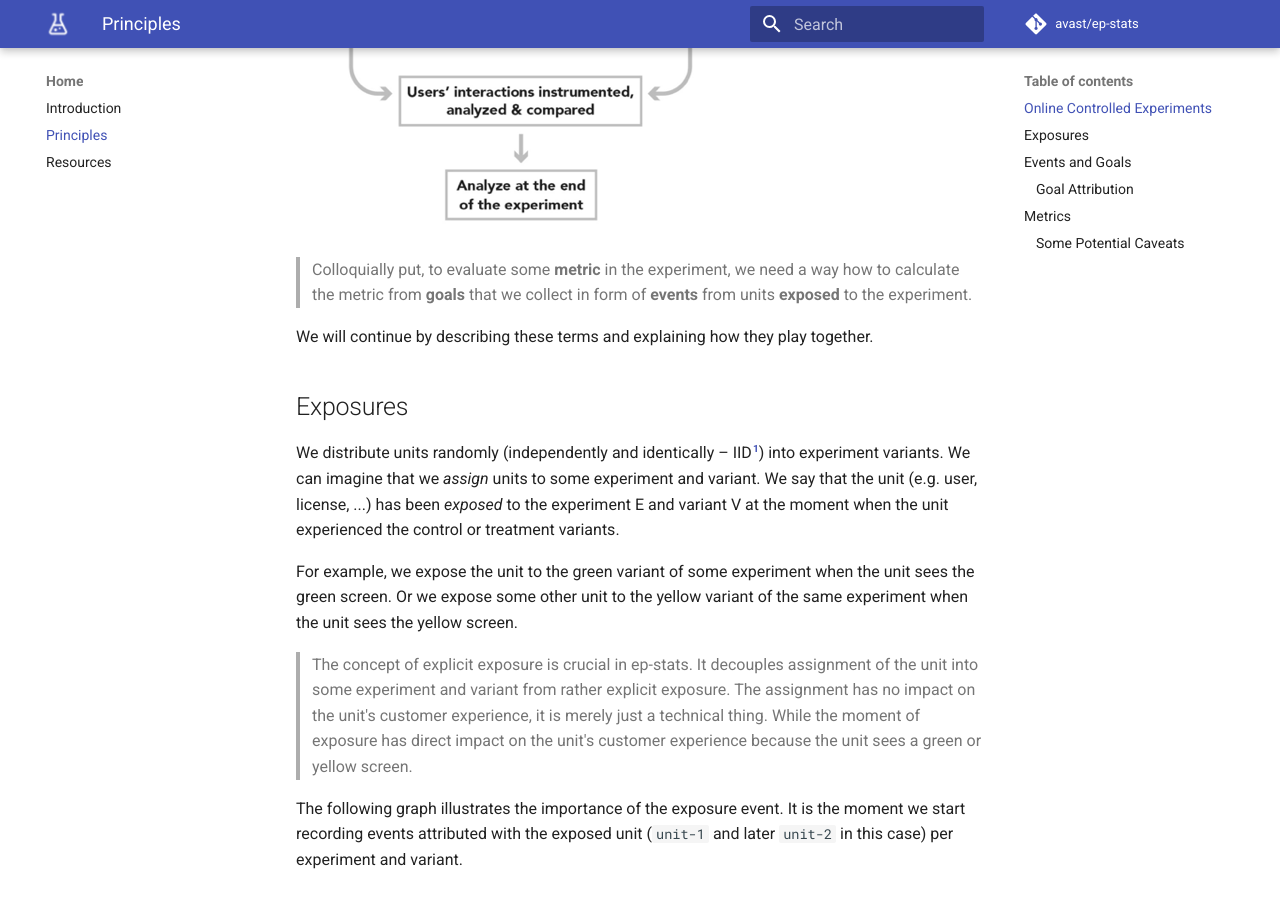
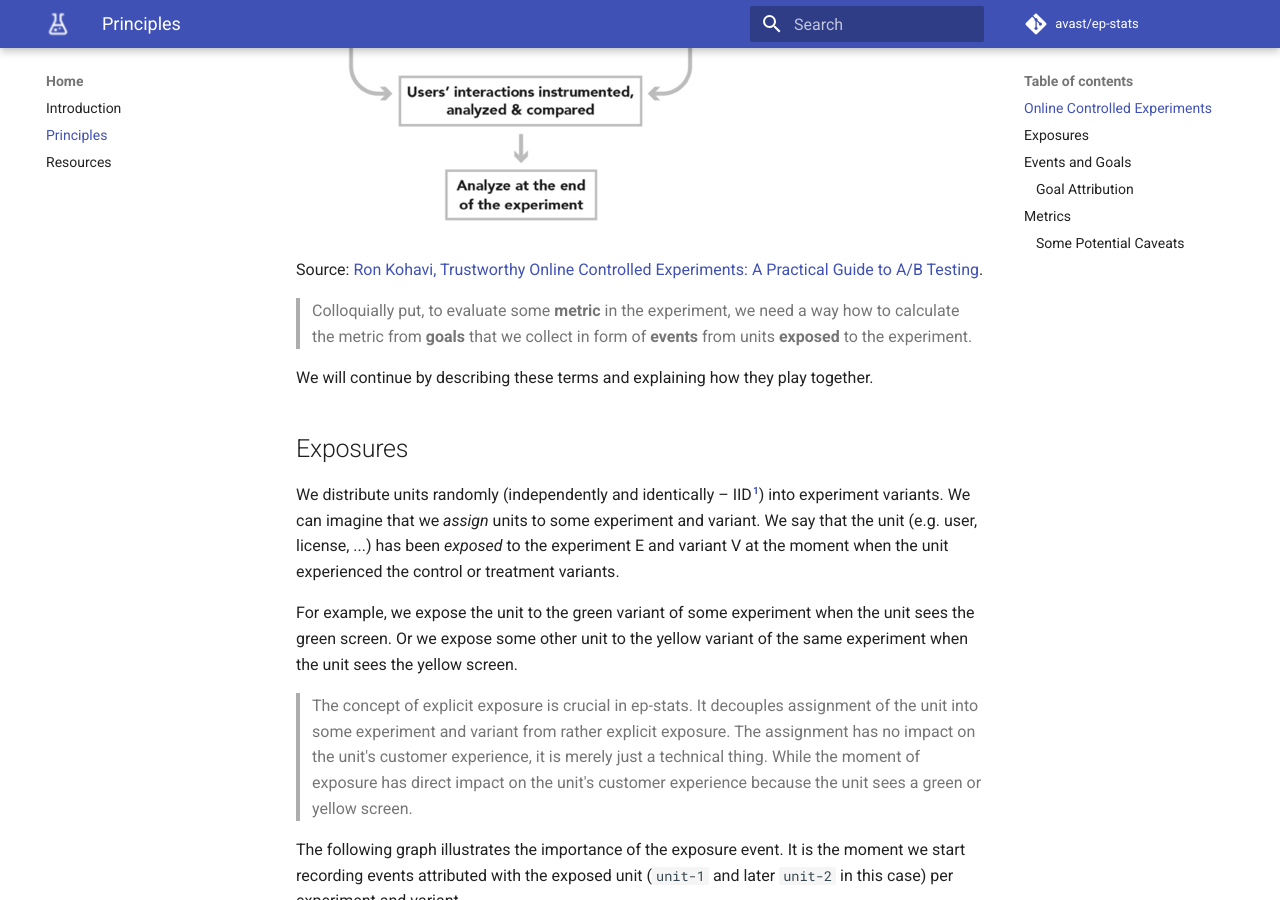
Before and after one commit to avast/ep-stats, an MkDocs documentation site: the page built from docs/principles.md, in a window 1280 px wide and 900 px high, scrolled down 1162 px. Built offline with MkDocs 1.6.1 and Material for MkDocs 9.7.7, drawn with Linux system fonts in a browser that asks for light colours; comment, search, counter and statistics services are not loaded.

Commit message:
citing R. Kohavi's book

```diff
--- a/docs/principles.md
+++ b/docs/principles.md
@@ -21,6 +21,8 @@ pure chance
 the tested change we consider the diff to be *Statistically Significant* (with some confidence level).
 
 ![](images/oce.png)
+
+Source: [Ron Kohavi, Trustworthy Online Controlled Experiments: A Practical Guide to A/B Testing](https://www.amazon.com/Trustworthy-Online-Controlled-Experiments-Practical/dp/1108724264).
 
 > Colloquially put, to evaluate some **metric** in the experiment, we need a way how to calculate the metric
 from **goals** that we collect in form of **events** from units **exposed** to the experiment.
```
